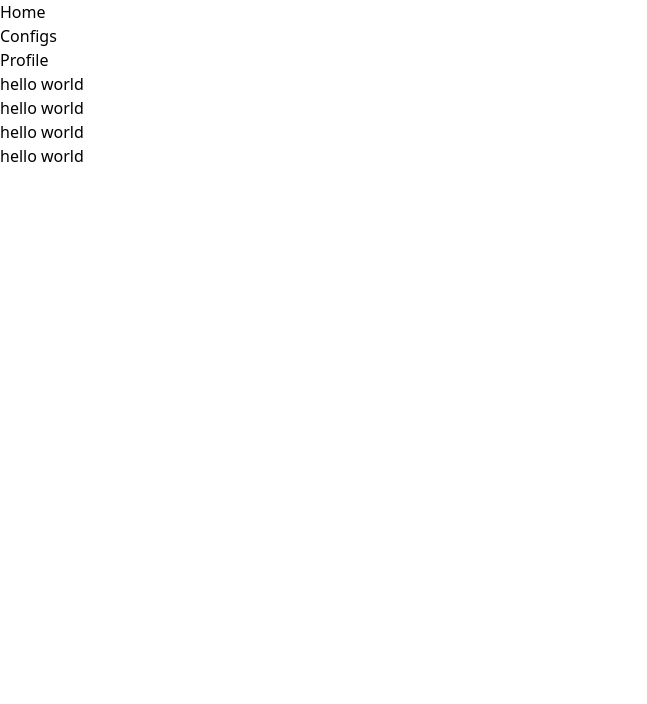
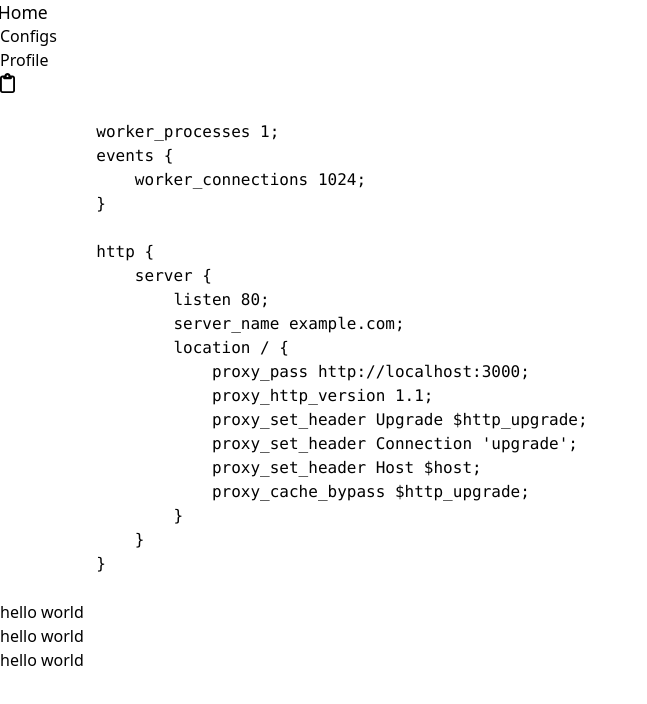
Before and after one commit to Revenant70/ConfigManager, a React (Vite) app in the folder Frontend/: page / in a window 1280 px wide. Shown: the top 704 px of the page, without its empty margins (0-647 px from the left). Built offline with nearby package versions, Linux system fonts and the light colour scheme.

Commit message:
feat: add config code block [Home.jsx]

```diff
--- a/Frontend/package.json
+++ b/Frontend/package.json
@@ -10,6 +10,11 @@
     "preview": "vite preview"
   },
   "dependencies": {
+    "@fortawesome/fontawesome-svg-core": "^6.5.2",
+    "@fortawesome/free-brands-svg-icons": "^6.5.2",
+    "@fortawesome/free-regular-svg-icons": "^6.5.2",
+    "@fortawesome/free-solid-svg-icons": "^6.5.2",
+    "@fortawesome/react-fontawesome": "^0.2.0",
     "react": "^18.2.0",
     "react-dom": "^18.2.0"
   },
--- a/Frontend/src/components/Home.jsx
+++ b/Frontend/src/components/Home.jsx
@@ -1,9 +1,73 @@
+import { FontAwesomeIcon } from "@fortawesome/react-fontawesome";
+import { faClipboard } from "@fortawesome/free-regular-svg-icons";
+import { useRef } from "react";
+
+import { motion } from "framer-motion";
+
+
 export default function Home() {
+
+  const codeBlockRef = useRef(null);
+
+  const copyCodeToClipboard = () => {
+    const codeBlock = codeBlockRef.current;
+    if (codeBlock) {
+      const textArea = document.createElement('textarea');
+      textArea.value = codeBlock.innerText;
+      document.body.appendChild(textArea);
+      textArea.select();
+      document.execCommand('copy');
+      document.body.removeChild(textArea);
+    }
+  }
+
+
   return (
+
     <>
       <div className="w-10/12 h-screen overflow-x-auto">
         <div className="flex justify-center items-center w-full h-screen">
-          hello world
+          <div className="grid">
+          <div className="p-4 rounded-md">
+      <pre ref={codeBlockRef} className="bg-[#1b1b1f] p-4 rounded-md overflow-auto">
+        <div className="bg-[#202127] rounded-lg w-9 h-9 flex justify-center items-center text-[#deded6]">
+        <motion.button
+          className=""
+          onClick={copyCodeToClipboard}
+          whileTap={{ scale: 0.80 }}
+          transition={{ duration: 0.05 }}
+        >
+          <FontAwesomeIcon icon={faClipboard} size="lg" />
+        </motion.button>
+        </div>
+
+        <code className="text-md text-[#deded6] font-mono">
+          {`
+          worker_processes 1;
+          events {
+              worker_connections 1024;
+          }
+
+          http {
+              server {
+                  listen 80;
+                  server_name example.com;
+                  location / {
+                      proxy_pass http://localhost:3000;
+                      proxy_http_version 1.1;
+                      proxy_set_header Upgrade $http_upgrade;
+                      proxy_set_header Connection 'upgrade';
+                      proxy_set_header Host $host;
+                      proxy_cache_bypass $http_upgrade;
+                  }
+              }
+          }
+          `}
+        </code>
+      </pre>
+
+    </div>
+          </div>
         </div>
         <div className="flex justify-center items-center w-full h-screen">
           hello world
```
Also changed, not shown: 1 other file (tests, documents, lock files or other folders).
